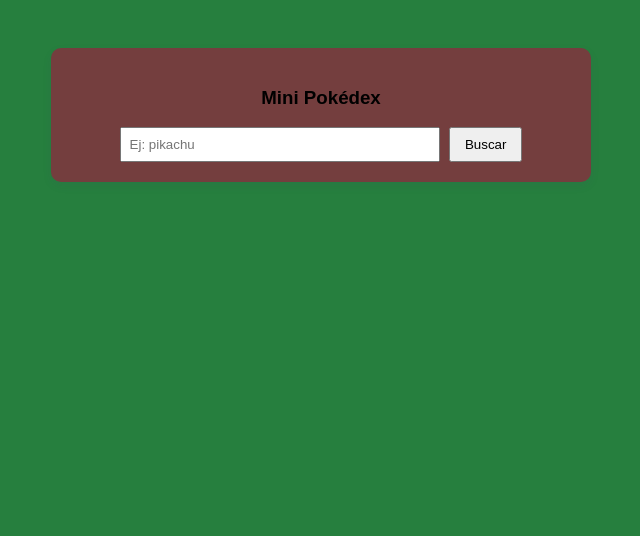
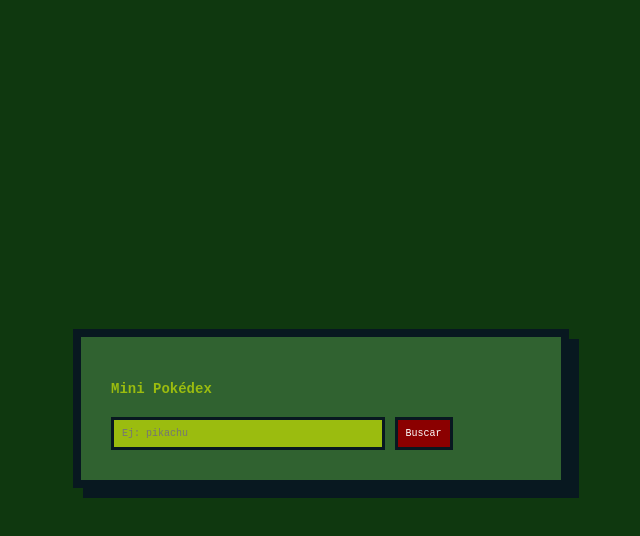
Before and after one commit to fabriguiffrey-ctrl/fabriguiffrey-ctrl.github.io, a plain HTML site: page pokedex/index.html in a window 1280 px wide. Shown: the whole page, without its empty margins (319-959 px from the left). Drawn offline with Linux system fonts and the light colour scheme.

Commit message:
cambios retro pokedex

```diff
--- a/pokedex/pokedex.js
+++ b/pokedex/pokedex.js
@@ -1,4 +1,4 @@
-    async function searchPokemon() {
+    const beep = new Audio("https://actions.google.com/sounds/v1/alarms/beep_short.ogg");async function searchPokemon() {
     const name = document.getElementById("pokemonInput").value.toLowerCase();
     const card = document.getElementById("pokedexCard");
 
@@ -22,7 +22,7 @@
 
         card.innerHTML = `
             <h2>#${data.id} - ${data.name.toUpperCase()}</h2>
-            <img src="${data.sprites.other['official-artwork'].front_default}" />
+            <img src="${data.sprites.front_default}" />
             <p><strong>Altura:</strong> ${data.height}</p>
             <p><strong>Peso:</strong> ${data.weight}</p>
             <div>${types}</div>
--- a/pokedex/styles.css
+++ b/pokedex/styles.css
@@ -1,46 +1,71 @@
 body {
-            font-family: Arial, sans-serif;
-            background-color: #267f3e;
-            padding: 40px;
+    background-color: #0f380f;
+    font-family: 'Press Start 2P', monospace;
+    display: flex;
+    justify-content: center;
+    align-items: center;
+    height: 100vh;
 }
 
+/* Consola */
 .project {
-            max-width: 500px;
-            margin: auto;
-            background: rgb(116, 62, 62);
+    background: #306230;
+    padding: 30px;
+    border: 8px solid #081820;
+    width: 420px;
+    box-shadow: 10px 10px 0px #081820;
+}
+
+/* Pantalla */
+.pokedex-card {
+    background: #9bbc0f;
+    border: 5px solid #0f380f;
     padding: 20px;
-            border-radius: 10px;
-            box-shadow: 0 4px 10px rgba(76, 40, 130, 0.08);
-            text-align: center;
+    min-height: 200px;
+    margin-top: 20px;
+    image-rendering: pixelated;
+}
+
+/* Texto */
+h3 {
+    font-size: 14px;
+    margin-bottom: 20px;
+    color: #9bbc0f;
 }
 
 input {
+    width: 60%;
     padding: 8px;
-            width: 60%;
+    border: 3px solid #081820;
+    background: #9bbc0f;
+    font-family: inherit;
+    font-size: 10px;
 }
 
 button {
-            padding: 8px 14px;
-            margin-left: 5px;
+    padding: 8px;
+    background: #8b0000;
+    border: 3px solid #081820;
+    color: white;
     cursor: pointer;
+    font-family: inherit;
+    font-size: 10px;
 }
 
-        .pokedex-card {
-            margin-top: 20px;
-            padding: 20px;
-            border-radius: 10px;
-            background: #2a3139;
+button:active {
+    transform: translateY(2px);
 }
 
 .pokedex-card img {
-            width: 150px;
+    width: 120px;
+    image-rendering: pixelated;
 }
 
 .type-badge {
     display: inline-block;
-            padding: 6px 10px;
-            margin: 5px;
-            border-radius: 20px;
-            background: #2a3139;
-            font-size: 12px;
+    margin-top: 10px;
+    padding: 4px 6px;
+    border: 2px solid #0f380f;
+    font-size: 8px;
+    background: #8bac0f;
 }
```
Lines whose indentation alone changed are shown as unchanged.
